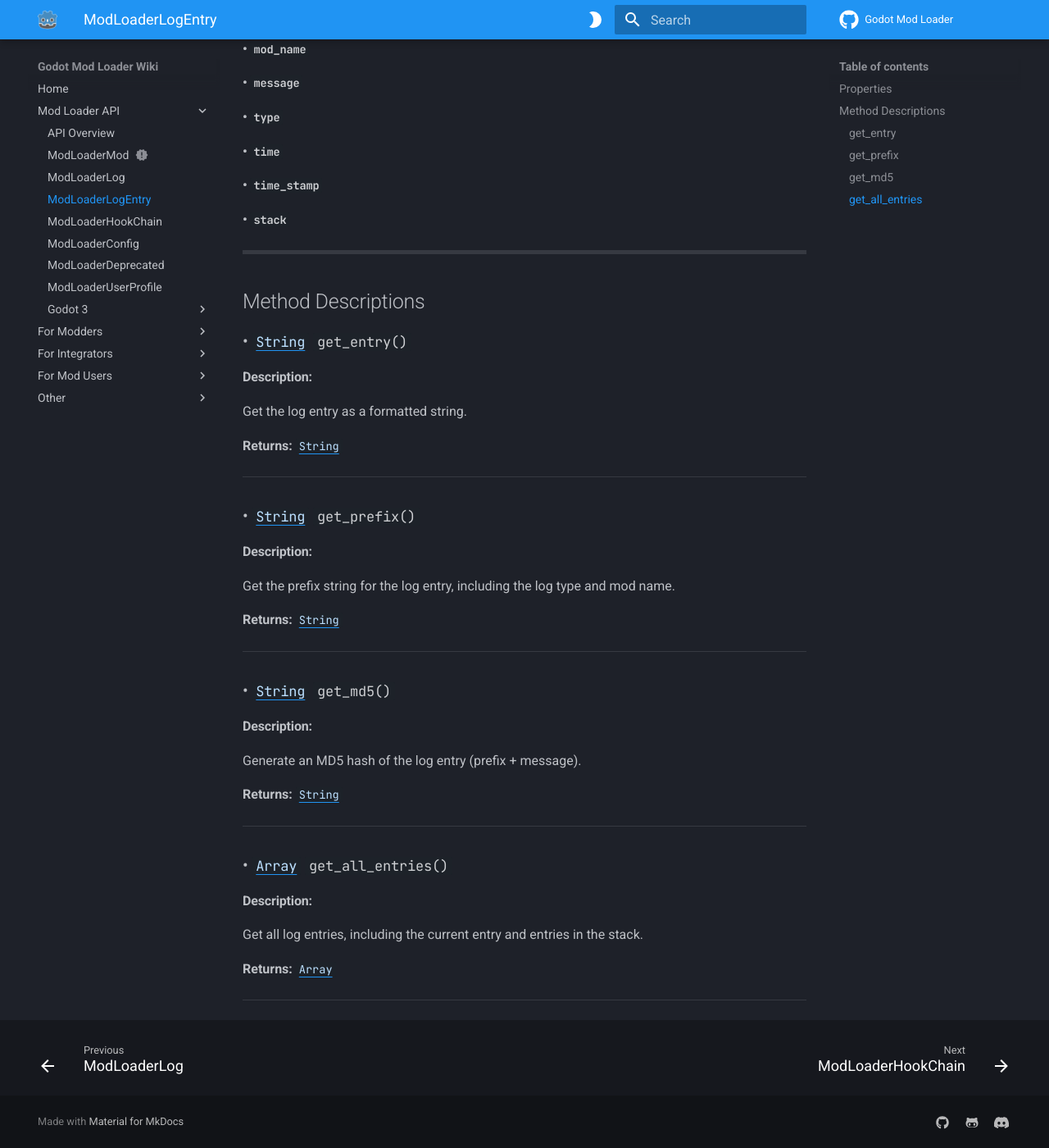
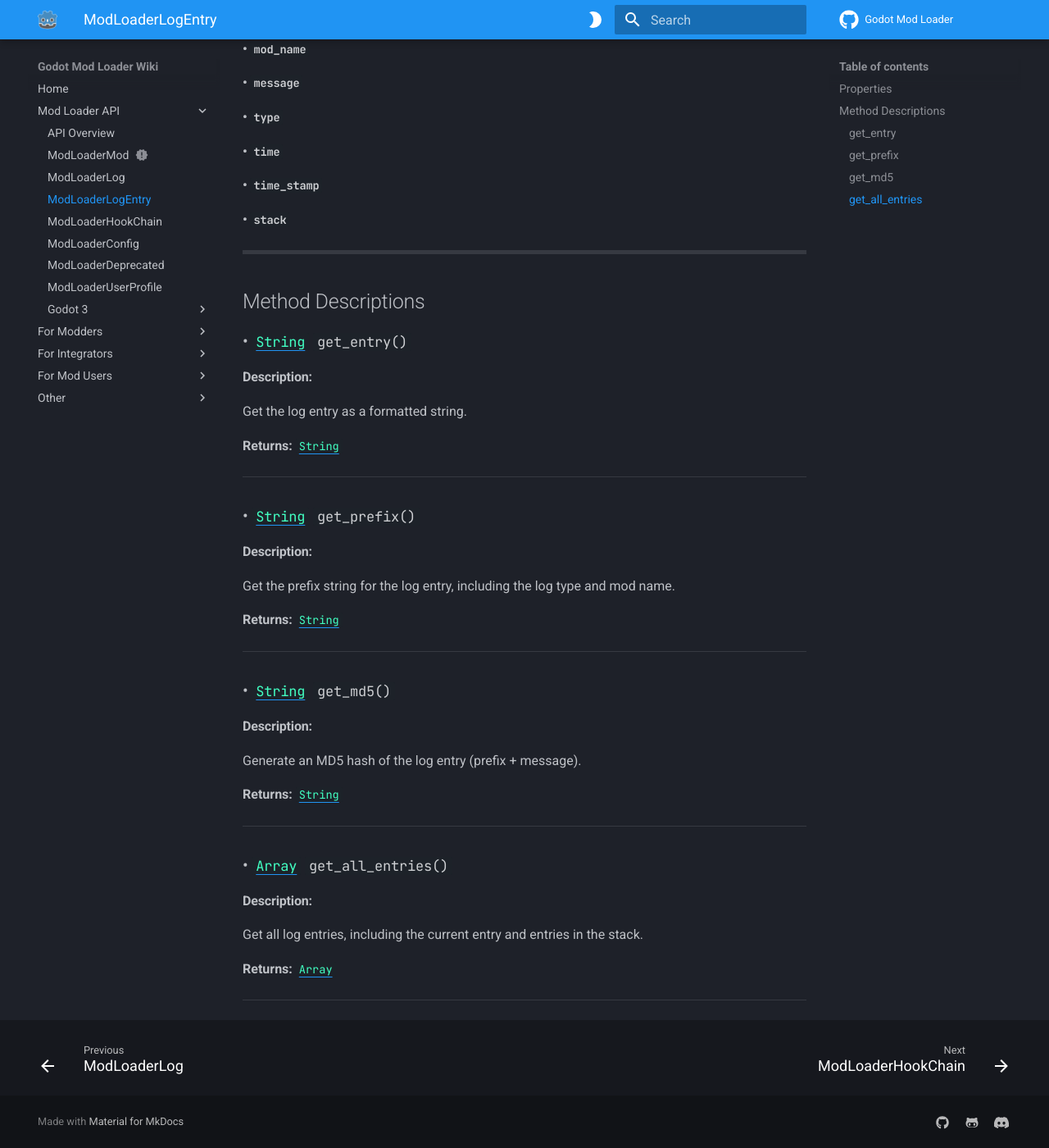
Before and after one commit to GodotModding/gmlwiki, an MkDocs documentation site: the page built from docs/api/mod_loader_log_entry.md, in a window 1280 px wide and 1400 px high, scrolled down 321 px. Shown: the whole window at 82% size. Built offline with MkDocs 1.6.1 and Material for MkDocs 9.7.7, drawn with Linux system fonts in a browser that asks for light colours; comment, search, counter and statistics services are not loaded.

Commit message:
fix coloring issues

```diff
--- a/docs/stylesheets/gdscript_highlight.css
+++ b/docs/stylesheets/gdscript_highlight.css
@@ -1,13 +1,18 @@
 
-/* https://squidfunk.github.io/mkdocs-material/reference/code-blocks/#custom-syntax-theme-docsstylesheetsextracss */
+/*
+reference:
+https://squidfunk.github.io/mkdocs-material/reference/code-blocks/#custom-syntax-theme-docsstylesheetsextracss
+other available color variables
+https://github.com/squidfunk/mkdocs-material/blob/master/src/templates/assets/stylesheets/main/_colors.scss
+*/
 :root > * {
-    --godot-theme-base-color: #363d4a;
-    /*--md-default-bg-color: #363d4a;*/
+	--godot-theme-base-color: #363d4aff;
 
 	--md-code-hl-operator-color: #abc9ffff;
 	--md-code-hl-punctuation-color: #abc9ffff;
 	--md-code-hl-keyword-color: #ff7085ff;
 	--md-code-hl-special-color: #ff7085ff;
+	--md-code-hl-custom-class_nb_nb-Type: #42ffc2ff;
 	--md-code-hl-comment-color: #cdcfd280;
 	--md-code-hl-string-color: #ffeda1ff;
 	--md-code-bg-color: #1d2229ff;
@@ -22,12 +27,13 @@
 }
 
 [data-md-color-scheme="light"] {
-    --godot-theme-base-color: #e6e6e6;
+	--godot-theme-base-color: #e6e6e6ff;
 
 	--md-code-hl-operator-color: #00009cff;
 	--md-code-hl-punctuation-color: #00009cff;
 	--md-code-hl-keyword-color: #e62282ff;
 	--md-code-hl-special-color: #e62282ff;
+	--md-code-hl-custom-class_nb_nb-Type: #009933ff;
 	--md-code-hl-comment-color: #14141480;
 	--md-code-hl-string-color: #996b00ff;
 	--md-code-bg-color: #ffffffff;
@@ -41,6 +47,10 @@
 	--md-code-hl-constant-color: #0066adff;
 }
 
+.highlight .nb.nb-Type {
+	color: var(--md-code-hl-custom-class_nb_nb-Type);
+}
+
 .highlighttable {
     border: 5px solid var(--godot-theme-base-color);
     border-radius: 3px;
```
Also changed, not shown: CONTRIBUTING.md (+3 -2 lines). Lines whose indentation alone changed are shown as unchanged.
